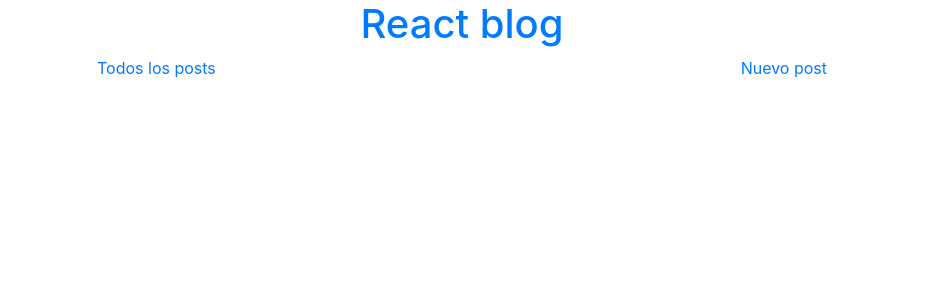
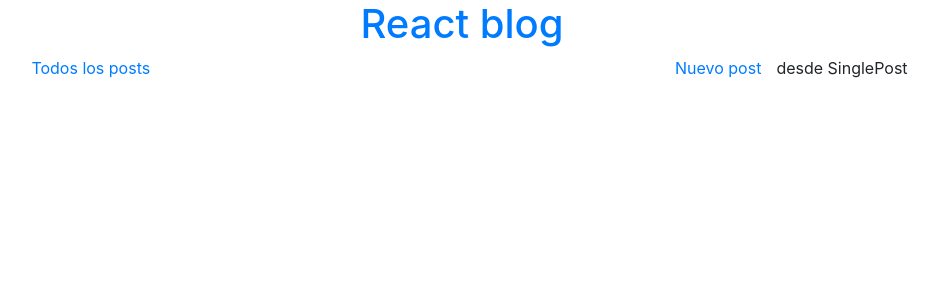
Before and after one commit to jmocana2/ejemplos-react-udemy, a React (Create React App) app in the folder crudreact/: page /post/1 in a window 1280 px wide. Shown: the top 300 px of the page, without its empty margins (178-1116 px from the left). Built offline with nearby package versions, Linux system fonts and the light colour scheme; no server answers.

Commit message:
New comonent and new Route for Post. Using props in Route render

```diff
--- a/crudreact/src/componentes/Listado.js
+++ b/crudreact/src/componentes/Listado.js
@@ -17,7 +17,7 @@ class Listado extends Component {
         </thead>
         <tbody>
           {posts.map(post => (
-            <Post info={posts[post]} />
+            <Post info={post} />
           ))}
         </tbody>
       </table>
--- a/crudreact/src/componentes/Post.js
+++ b/crudreact/src/componentes/Post.js
@@ -1,11 +1,18 @@
 import React, { Component } from 'react';
+import {Link} from 'react-router-dom'
 
 class Post extends Component {
   render() {
+
+    const { id, title } = this.props.info;
+
     return (
-      <div>
-        desde post
-      </div>
+      <tr>
+        <td>{id}</td>
+        <td>{title}</td>
+        <td><Link to={`/post/${id}`} className="btn btn-primary" style={{marginBottom: '5px'}}>Ver</Link>
+        <button type="button" className="btn btn-danger">Borrar</button></td>
+      </tr>
     );
   }
 }
--- a/crudreact/src/componentes/Router.js
+++ b/crudreact/src/componentes/Router.js
@@ -5,6 +5,7 @@ import axios from 'axios';
 import Header from './Header';
 import Navegacion from './Navegacion';
 import Posts from './Posts';
+import SinglePost from './SinglePost';
 
 class Router extends Component {
 
@@ -42,6 +43,12 @@ class Router extends Component {
                   )
                   }}
                 />
+                <Route exact path='/post/:postId' render={(props) => {
+
+                  let idPost = props.location.pathname.replace('/post/', '');
+                  return(<SinglePost />)
+
+                }} />
               </Switch>
             </div>
           </div>
--- /dev/null
+++ b/crudreact/src/componentes/SinglePost.js
@@ -0,0 +1,13 @@
+import React, { Component } from 'react';
+
+class SinglePost extends Component {
+  render() {
+    return (
+      <div>
+        desde SinglePost
+      </div>
+    );
+  }
+}
+
+export default SinglePost;
```
